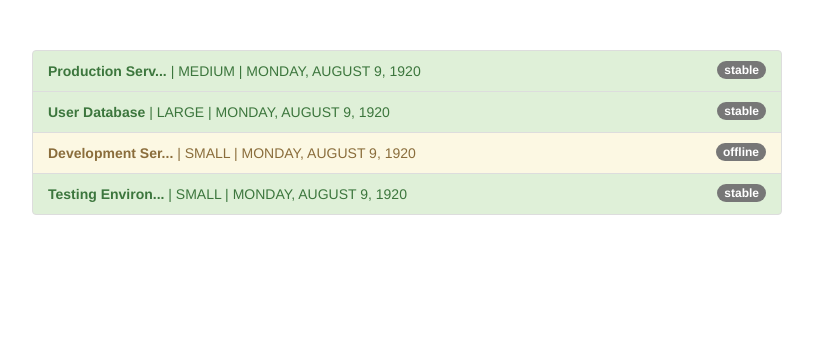
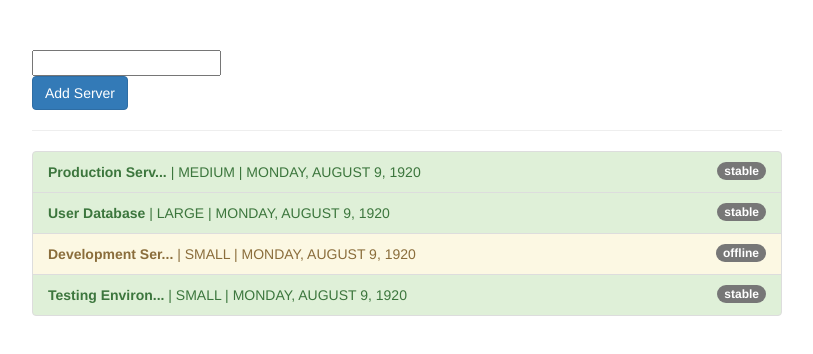
Before and after one commit to johndexteriv/angularPipes, an Angular app in the folder pipes-start/: page / in a window 1280 px wide. Shown: the top 354 px of the page, without its empty margins (233-1046 px from the left). Built offline with nearby package versions, Linux system fonts and the light colour scheme.

Commit message:
add pure: false to filter pipe, allowing pipe to recalculate everytime data changes

```diff
--- a/pipes-start/src/app/app.component.html
+++ b/pipes-start/src/app/app.component.html
@@ -1,10 +1,16 @@
 <div class="container">
   <div class="row">
     <div class="col-xs-12 col-sm-10 col-md-8 col-sm-offset-1 col-md-offset-2">
+      <input type="text" [(ngModel)]="filteredStatus" />
+      <br />
+      <button class="btn btn-primary" (click)="onAddServer()">
+        Add Server
+      </button>
+      <hr />
       <ul class="list-group">
         <li
           class="list-group-item"
-          *ngFor="let server of servers"
+          *ngFor="let server of servers | filter: filteredStatus:'status'"
           [ngClass]="getStatusClasses(server)"
         >
           <span class="badge">
--- a/pipes-start/src/app/app.component.ts
+++ b/pipes-start/src/app/app.component.ts
@@ -1,42 +1,59 @@
-import { Component } from '@angular/core';
+import { Component } from "@angular/core";
 
 @Component({
-  selector: 'app-root',
-  templateUrl: './app.component.html',
-  styleUrls: ['./app.component.css']
+  selector: "app-root",
+  templateUrl: "./app.component.html",
+  styleUrls: ["./app.component.css"],
 })
 export class AppComponent {
   servers = [
     {
-      instanceType: 'medium',
-      name: 'Production Server',
-      status: 'stable',
-      started: new Date(15, 1, 2017)
+      instanceType: "medium",
+      name: "Production Server",
+      status: "stable",
+      started: new Date(15, 1, 2017),
     },
     {
-      instanceType: 'large',
-      name: 'User Database',
-      status: 'stable',
-      started: new Date(15, 1, 2017)
+      instanceType: "large",
+      name: "User Database",
+      status: "stable",
+      started: new Date(15, 1, 2017),
     },
     {
-      instanceType: 'small',
-      name: 'Development Server',
-      status: 'offline',
-      started: new Date(15, 1, 2017)
+      instanceType: "small",
+      name: "Development Server",
+      status: "offline",
+      started: new Date(15, 1, 2017),
     },
     {
-      instanceType: 'small',
-      name: 'Testing Environment Server',
-      status: 'stable',
-      started: new Date(15, 1, 2017)
-    }
+      instanceType: "small",
+      name: "Testing Environment Server",
+      status: "stable",
+      started: new Date(15, 1, 2017),
+    },
   ];
-  getStatusClasses(server: {instanceType: string, name: string, status: string, started: Date}) {
+
+  filteredStatus = "";
+
+  getStatusClasses(server: {
+    instanceType: string;
+    name: string;
+    status: string;
+    started: Date;
+  }) {
     return {
-      'list-group-item-success': server.status === 'stable',
-      'list-group-item-warning': server.status === 'offline',
-      'list-group-item-danger': server.status === 'critical'
+      "list-group-item-success": server.status === "stable",
+      "list-group-item-warning": server.status === "offline",
+      "list-group-item-danger": server.status === "critical",
     };
   }
+
+  onAddServer() {
+    this.servers.push({
+      instanceType: "small",
+      name: "New Server",
+      status: "stable",
+      started: new Date(15, 1, 2017),
+    });
+  }
 }
--- a/pipes-start/src/app/app.module.ts
+++ b/pipes-start/src/app/app.module.ts
@@ -4,9 +4,10 @@ import { FormsModule } from "@angular/forms";
 
 import { AppComponent } from "./app.component";
 import { ShortenPipe } from "./shorten.pipe";
+import { FilterPipe } from './filter.pipe';
 
 @NgModule({
-  declarations: [AppComponent, ShortenPipe],
+  declarations: [AppComponent, ShortenPipe, FilterPipe],
   imports: [BrowserModule, FormsModule],
   providers: [],
   bootstrap: [AppComponent],
--- /dev/null
+++ b/pipes-start/src/app/filter.pipe.ts
@@ -0,0 +1,20 @@
+import { Pipe, PipeTransform } from "@angular/core";
+
+@Pipe({
+  name: "filter",
+  pure: false,
+})
+export class FilterPipe implements PipeTransform {
+  transform(value: any, filterString: string, propName: string): any {
+    if (value.length === 0 || filterString === "") {
+      return value;
+    }
+    const resultArray = [];
+    for (const item of value) {
+      if (item[propName] === filterString) {
+        resultArray.push(item);
+      }
+    }
+    return resultArray;
+  }
+}
```
